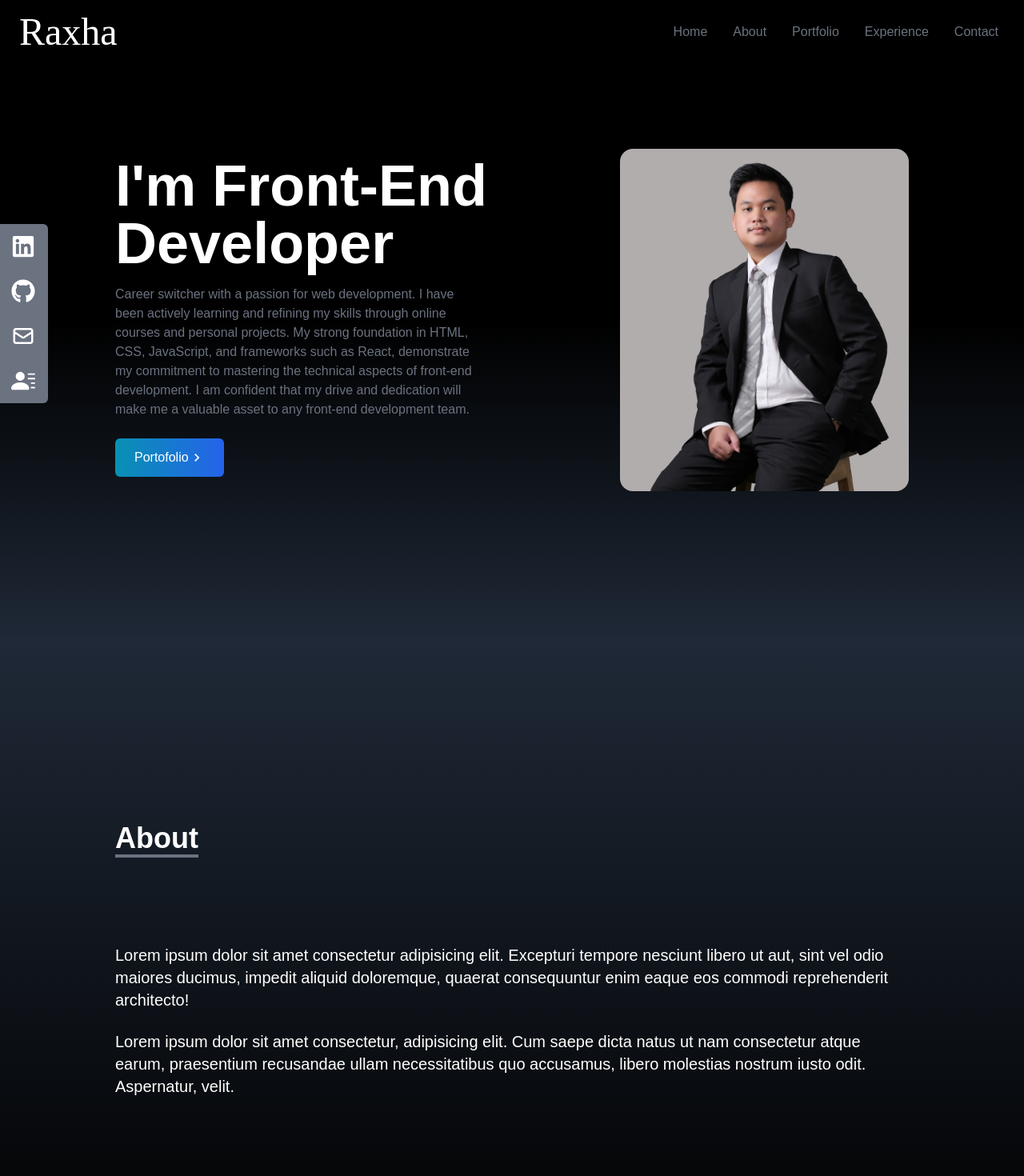
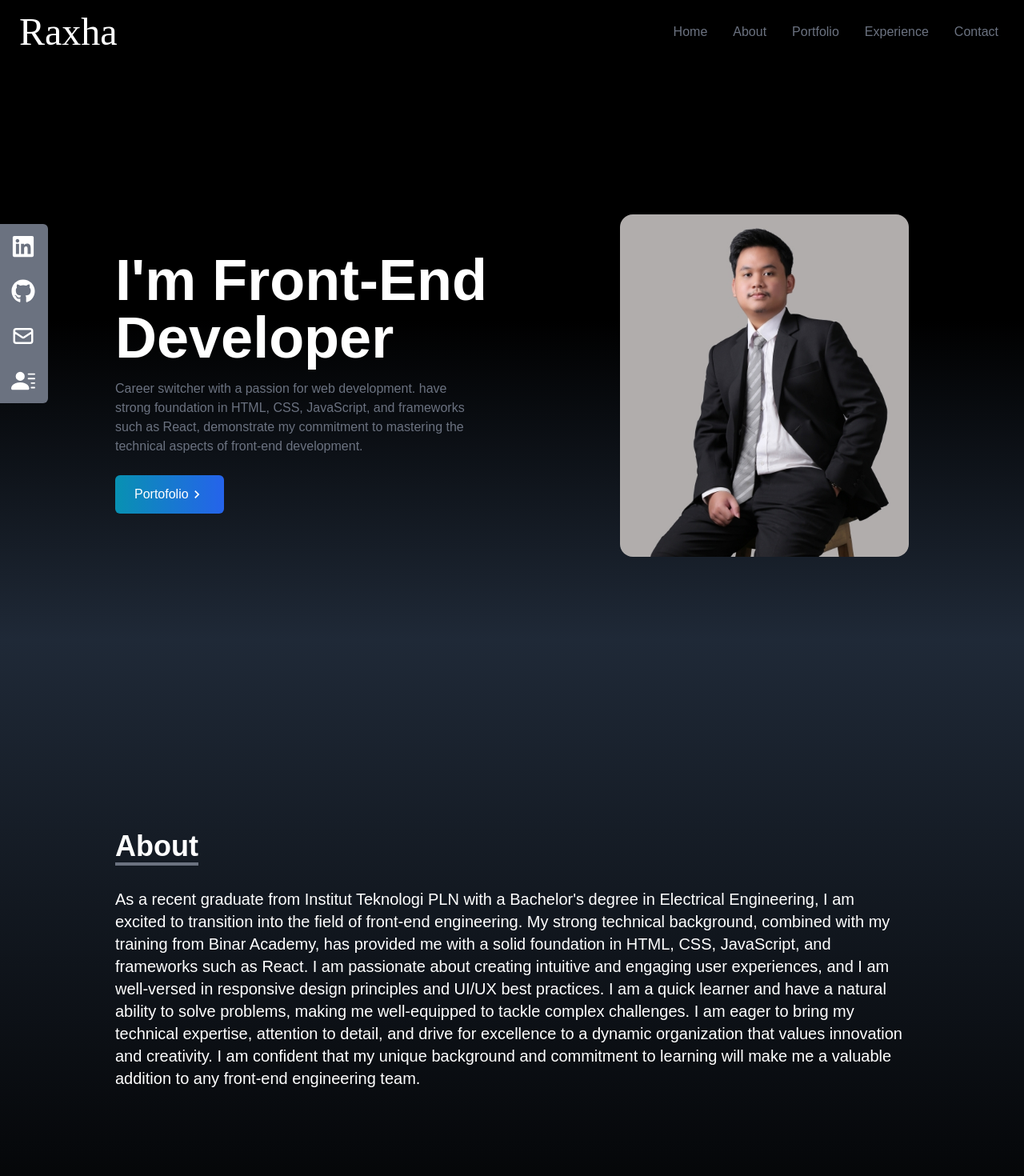
Before and after one commit to raxhavijaya/myportofolio1, a React (Create React App) app: page / in a window 1280 px wide. Shown: the top 1470 px of the page at 80% size. Built offline with nearby package versions, Linux system fonts and the light colour scheme.

Commit message:
project done

```diff
--- a/src/components/About.jsx
+++ b/src/components/About.jsx
@@ -7,15 +7,12 @@ const About = () => {
         <div className="pb-8">
           <p className="text-4xl font-bold inline border-b-4 border-gray-500">About</p>
         </div>
-        <p className="text-xl mt-20">
-          Lorem ipsum dolor sit amet consectetur adipisicing elit. Excepturi tempore nesciunt libero ut aut, sint vel odio maiores ducimus, impedit aliquid doloremque, quaerat consequuntur enim eaque
-          eos commodi reprehenderit architecto!
-        </p>
-
-        <br />
         <p className="text-xl">
-          Lorem ipsum dolor sit amet consectetur, adipisicing elit. Cum saepe dicta natus ut nam consectetur atque earum, praesentium recusandae ullam necessitatibus quo accusamus, libero molestias
-          nostrum iusto odit. Aspernatur, velit.
+          As a recent graduate from Institut Teknologi PLN with a Bachelor's degree in Electrical Engineering, I am excited to transition into the field of front-end engineering. My strong technical
+          background, combined with my training from Binar Academy, has provided me with a solid foundation in HTML, CSS, JavaScript, and frameworks such as React. I am passionate about creating
+          intuitive and engaging user experiences, and I am well-versed in responsive design principles and UI/UX best practices. I am a quick learner and have a natural ability to solve problems,
+          making me well-equipped to tackle complex challenges. I am eager to bring my technical expertise, attention to detail, and drive for excellence to a dynamic organization that values
+          innovation and creativity. I am confident that my unique background and commitment to learning will make me a valuable addition to any front-end engineering team.
         </p>
       </div>
     </div>
--- a/src/components/Contact.jsx
+++ b/src/components/Contact.jsx
@@ -2,7 +2,7 @@ import React from "react";
 
 const Contact = () => {
   return (
-    <div name="contact" className="w-full h-screen bg-gradient-to-b from-black to-gray-800 p-4 text-white">
+    <div name="contact" className=" w-full h-full bg-gradient-to-b from-black to-gray-800 p-4 text-white">
       <div className="flex flex-col p-4 justify-center max-w-screen-lg mx-auto h-full">
         <div className="pb-8">
           <p className="text-4xl font-bold inline border-b-4 border-gray-500">Contact</p>
--- a/src/components/Home.jsx
+++ b/src/components/Home.jsx
@@ -5,14 +5,12 @@ import {Link} from 'react-scroll'
 
 const Home = () => {
   return (
-    <div name="home" className="h-screen w-full bg-gradient-to-b from-black via-black to-gray-800 ">
+    <div name="home" className="h-screen w-full pt-36 bg-gradient-to-b from-black via-black to-gray-800 ">
       <div className="max-w-screen-lg mx-auto flex flex-col items-center justify-center h-full px-4 md:flex-row">
-        <div className="flex flex-col justify-center h-full">
+        <div className="flex flex-col justify-center h-full pt-5">
           <h2 className="text-4xl sm:text-7xl font-bold text-white">I'm Front-End Developer</h2>
           <p className="text-gray-500 py-4 max-w-md">
-            Career switcher with a passion for web development. I have been actively learning and refining my skills through online courses and personal projects. My strong foundation in HTML, CSS,
-            JavaScript, and frameworks such as React, demonstrate my commitment to mastering the technical aspects of front-end development. I am confident that my drive and dedication will make me a
-            valuable asset to any front-end development team.
+            Career switcher with a passion for web development. have strong foundation in HTML, CSS, JavaScript, and frameworks such as React, demonstrate my commitment to mastering the technical aspects of front-end development.
           </p>
 
           <div>
@@ -24,7 +22,7 @@ const Home = () => {
             </Link>
           </div>
         </div>
-        <div>
+        <div className="pt-5">
           <img src={HeroImage} alt="my profile" className="rounded-2xl mx-auto w-2/3 md:w-full" />
         </div>
       </div>
--- a/src/components/NavBar.jsx
+++ b/src/components/NavBar.jsx
@@ -29,7 +29,7 @@ const NavBar = () => {
   ];
 
   return (
-    <div className="flex justify-between items-center w-full h-20 bg-black text-white px-4 fixed">
+    <header className="flex justify-between items-center w-full bg-black bg-opacity-90 backdrop-blur h-20 text-white px-4 fixed">
       <div>
         <h1 className="text-5xl font-signature ml-2">Raxha</h1>
       </div>
@@ -47,17 +47,17 @@ const NavBar = () => {
         {nav ? <FaTimes size={30} /> : <FaBars size={30} />}
       </div>
       {nav && (
-        <ul className="flex flex-col justify-center items-center absolute top-0 left-0 w-full h-screen bg-gradient-to-b from-black to-gray-800 text-gray-500">
+        <ul className="flex flex-col justify-center items-center absolute top-0 rounded-2xl right-0 max-w-[250px] w-full  bg-gradient-to-b from-black to-gray-800 text-gray-500">
           {links.map(({ id, link }) => (
-            <li key={id} className="px-4 cursor-pointer capitalize py-6 text-4xl">
-               <Link onClick={() => setNav(!nav)} to={link} smooth duration={500}>
-              {link}
-            </Link>
+            <li key={id} className="px-4 cursor-pointer capitalize py-6 text-2xl">
+              <Link onClick={() => setNav(!nav)} to={link} smooth duration={500}>
+                {link}
+              </Link>
             </li>
           ))}
         </ul>
       )}
-    </div>
+    </header>
   );
 };
 
--- a/src/components/Portfolio.jsx
+++ b/src/components/Portfolio.jsx
@@ -10,7 +10,7 @@ const portfolios = [
 ]
 
   return (
-    <div name='portfolio' className='bg-gradient-to-b from-black to-gray-800 w-full text-white md:h-screen'>
+    <div name='portfolio' className='bg-gradient-to-b from-black to-gray-800 w-full text-white pt-20 md:h-screen'>
       <div className='max-w-screen-lg p-4 mx-auto flex flex-col justify-center w-full h-full'>
         <div className='pb-8'>
           <p className='text-4xl font-bold inline border-b-4 border-gray-500'>Portfolio</p>
```
